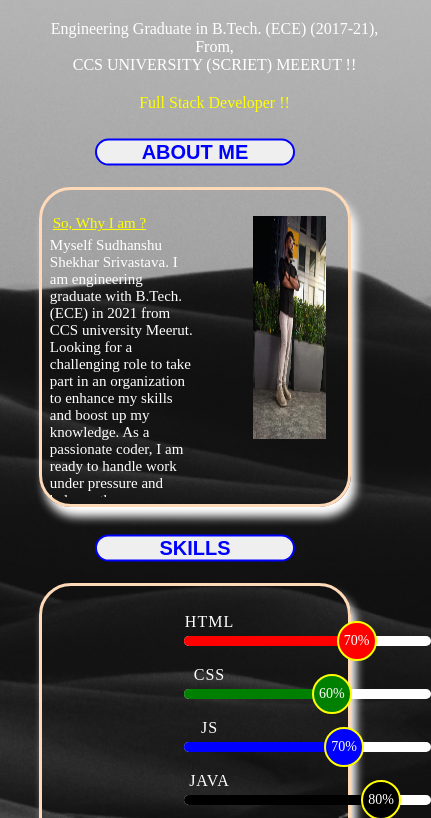
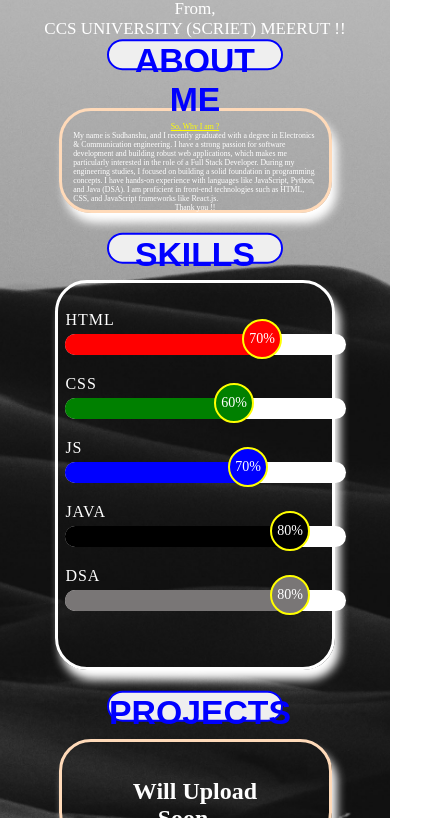
Before and after one commit to sudhanshu735591/Portfolio-Website, a plain HTML site: page index.html in a window 390 px wide. Shown: the part 204-1022 px from the top of the page, 431 px wide, since content can reach past the window. Drawn offline with Linux system fonts and the light colour scheme.

Commit message:
updated profile

```diff
--- a/css/mediaquery.css
+++ b/css/mediaquery.css
@@ -1,474 +1,123 @@
-@media (max-width:1420px){
-    .text{
-        font-size: 22px;
+@media only screen and (max-width: 1025px) {
+    .textcontainer1{
+        width: 72%;
     }
-}
-
-@media (max-width:1285px){
-    .text{
-        font-size: 21px;
+    .progress-bar {
+        background: white;
+        width: 684px;
+        height: 21px;
+        border-radius: 11px;
     }
 }
 
 
-@media (max-width:1129px){
-    .text{
-        font-size: 20px;
+@media only screen and (max-width: 769px) {
+    .box{
+        position: relative;
+        top: 10px;
+    }
+    .progress-bar {
+        background: white;
+        width: 519px;
+        height: 21px;
+        border-radius: 11px;
+    }
+    .textcontainer1 {
+        width: 72%;
+        height: 390px;
+    }
+    .grid-container {
+        font-size: 22px;
+    }
+    .textcontainer3 .submit {
+        width: 50%;
     }
 }
+@media only screen and (max-width: 426px) {
+    .container span {
+      font-size: 17px;
+    }
+    .container h1{
+        font-size: 30px;
+        margin-top: -24px;
+    }
+    .container p{
+        font-size: 17px;
+        margin-top: -24px;
+    }
+    .box{
+        position: relative;
+        top: 18px;
+    }
+    .center button {
+        width: 11rem;
+        height: 31px;
+        font-size: 4vh;
+    }
+    .progress-bar {
+        background: white;
+        width: 281px;
+        height: 21px;
+        border-radius: 11px;
+    }
+    .grid-container {
+        font-size: 12px;
+    }
 
-@media (max-width:1015px){
-    .text{
-        font-size: 19px;
-    }
-    .image>img{
-        width: 44%;
-        height: 84%;
-        margin-top: 9%;
-    }
-}
-
-@media (max-width:893px){
-    .text{
-        font-size: 18px;
-        overflow: scroll;
-
-    }
-    .image>img{
-        width: 50%;
+    input {
+        width: 220px;
     }
 
 }
 
 
-@media (max-width:798px){
-    .text{
-        font-size: 17px;
+@media only screen and (max-width: 376px){
+    .progress-bar {
+        background: white;
+        width: 244px;
+        height: 21px;
+        border-radius: 11px;
     }
-    .image>img{
-        width: 50%;
+    .textcontainer1 {
+        width: 72%;
+        height: 372px;
     }
-    .container h1{
-        font-size: 40px;
+    .grid-container {
+        font-size: 10px;
     }
-    span{
-        font-size: 26px;
-    }
-
-    .box button{
-        height: 27px;
-        width: 200px;
-        margin-top: 13%;
-        font-size: 20px;
-    }
-    .progress-bar{
-        background: white;
-        width: 573px;
-        height: 10px;
-        border-radius: 5px;
-        margin-left: 2%;
+    .textcontainer3 .submit {
+        width: 78%;
     }
 }
 
-@media (max-width:715px){
-    .text{
-        font-size: 16px;
-    }
-    .image>img{
-        width: 50%;
-    }
-
-}
-
-@media (max-width:778px) {
-    .progress-bar{
-        background: white;
-        width: 550px;
-        height: 10px;
-        border-radius: 5px;
-        margin-left: 2%;
-    }
-}
-
-@media(max-width:768px){
-    .progress-bar{
-        width: 700%;
-        margin-left: -250%;
-    }
-    .textcontainer{
-        height: 35%;
-    }
-}
-
-
-@media (max-width:755px){
-    .text{
-        font-size: 16px;
-    }
-    .image>img{
-        width: 50%;
-    }
-}
-
-
-@media (max-width:724px){
-    .text{
-        font-size: 16px;
-    }
-    .image>img{
-        width: 50%;
-
-    }
-
-
-    .progress-bar{
-        background: white;
-        width: 450px;
-        height: 10px;
-        border-radius: 5px;
-        margin-left: 13%;
-    }
-}
-
-
-@media (max-width:645px){
-    .text{
-        font-size: 15px;
+@media only screen and (max-width: 321px) {
+    .container span {
+        font-size: 14px;
     }
     .container h1{
-        font-size: 30px;
+        font-size: 23px;
+        margin-top: -30px;
     }
 
     .container p{
-        font-size: 22px;
-    }
-    .image>img{
-        width: 50%;
-        height: 75%;
-        margin-top: 12%;
+        font-size: 15px;
+        margin-top: -24px;
     }
 
-
-    .progress-bar{
+    .box{
+        position: relative;
+        top: 23px;
+    }
+    .progress-bar {
         background: white;
-        width: 440px;
-        height: 10px;
-        border-radius: 5px;
-        margin-left: 1%;
+        width: 211px;
+        height: 21px;
+        border-radius: 11px;
     }
-
-
-}
-
-@media(max-width:647px) {
-    .progress-bar{
-        background: white;
-        width: 440px;
-        height: 10px;
-        border-radius: 5px;
-        margin-left: 1%;
+    .grid-container {
+        font-size: 9px;
+    }
+    input {
+        width: 206px;
     }
 }
-
-
-@media (max-width:637px) {
-    .progress-bar{
-        width: 375px;
-    }
-    .textcontainer{
-        height: 35%;
-    }
-}
-
-
-
-@media (max-width:574px){
-    .text{
-        font-size: 14px;
-        margin-top: 12px;
-    }
-    span{
-        font-size: 22px;
-    }
-    .image>img{
-        width: 50%;
-    }
-
-    .progress-bar{
-        background: white;
-        width: 370px;
-        height: 10px;
-        border-radius: 5px;
-        margin-left: 10%;
-    }
-
-}
-
-
-
-@media (max-width:537px){
-    .text{
-        font-size: 13px;
-    }
-    .image>img{
-        width: 50%;
-    }
-    .textcontainer{
-        height:37%;
-    }
-}
-
-
-@media (max-width:512px){
-    .text{
-        font-size: 13px;
-    }
-    .textcontainer{
-        height: 26%;
-    }
-    .image>img{
-        width: 50%;
-    }
-
-}
-
-@media(max-width:542px){
-    .progress-bar{
-        background: white;
-        width: 300px;
-        height: 10px;
-        border-radius: 5px;
-    }
-    .textcontainer{
-        height: 349px;
-    }
-}
-
-@media (max-width:498px){
-    .text{
-        font-size: 12px;
-    }
-    .textcontainer{
-        height: 35%;
-    }
-    .container span{
-        font-size: 18px;
-    }
-
-    .container h1{
-        font-size: 29px;
-    }
-    .container p{
-        font-size: 20px;
-    }
-    .image>img{
-        width: 50%;
-    }
-
-}
-
-
-
-@media (max-width:461px){
-    .text{
-        font-size: 12px;
-    }
-    .textcontainer{
-        height: 35%;
-    }
-    .image>img{
-        width: 50%;
-    }
-
-}
-
-@media (max-width:445px){
-    .text{
-        font-size: 11px;
-    }
-    .textcontainer{
-        height: 35%;
-    }
-    .image>img{
-        width: 50%;
-    }
-    .progress-bar{
-        width: 268px;
-    }
-}
-
-@media(max-width:426px){
-    .progress-bar{
-        margin-left: -2%;
-    }
-}
-
-@media(max-width:376px){
-    .progress-bar{
-        margin-left: -174%;
-    }
-}
-
-
-
-@media (max-width:409px){
-    .text{
-        font-size: 15px;
-    }
-    .textcontainer{
-        height: 19%;
-    }
-    .image>img{
-        width: 50%;
-    }
-    .why{
-        margin-left: 2%;
-    }
-
-    .container span{
-        font-size: 16px;
-    }
-
-
-
-    .container h1{
-        font-size: 24px;
-    }
-    .container p{
-        font-size: 16px;
-    }
-}
-
-@media(max-width:408px){
-    .textcontainer{
-        height: 20rem;
-
-    }
-}
-
-@media(max-width:397px){
-    .progress-bar{
-        width: 500%;
-    }
-    .container{
-        margin-left: 10%;
-    }
-}
-
-
-
-@media (max-width:354px){
-    /* .text{
-        font-size: 12px;
-    } */
-    .textcontainer{
-        height: 30%;
-    }
-    .image>img{
-        width: 50%;
-        height: 60%;
-        margin-top: 30%;
-    }
-
-}
-
-
-@media (max-width:346px) {
-    .container span{
-        font-size: 13px;
-    }
-    .container h1{
-        font-size: 18px;
-        margin-top: -7%;
-    }
-    .container p{
-        font-size: 12px;
-        word-spacing: 20%;
-    }
-
-}
-
-@media (max-width:378px){
-    .progress-bar {
-        width: 430%;
-    }
-}
-
-
-@media (max-width:354px){
-  .textcontainer{
-    height: 20rem;
-  }
-  .progress-bar{
-    width: 400%;
-  }
-}
-
-
-@media(max-width:310px){
-    .progress-bar{
-        width: 350%;
-    }
-}
-
-
-@media(max-width:276px){
-    .progress-bar{
-        width: 300%;
-    }
-}
-
-
-
-@media (max-width:295px){
-    .image>img{
-        width: 50%;
-    }
-}
-
-
-@media (max-width:594px){
-    form input{
-        font-size: 100%;
-
-    }
-    .textcontainer1 label{
-        font-size: 170%;
-
-    }
-}
-
-
-
-
-
-
-
-
-
-
-
-
-
-
-
-
-
-
-
-
-
-
-
-
-
-/*
-@media screen and (max-width: 400px) {
-    .textcontainer {
-      flex-direction: column;
-    }
-
-    .textcontainer div{
-      width: 100%;
-    }
-} */
--- a/css/style.css
+++ b/css/style.css
@@ -22,6 +22,7 @@ nav{
     width: 100%;
     font-weight: bolder;
 }
+
 nav ul{
     float: right;
     margin-right: 20px;
@@ -60,10 +61,7 @@ nav ul li a{
 #check{
     display: none;
 }
-/*
-.banner{
-    position: stificky;
-} */
+
 
 @media (max-width:952px){
     nav ul li a{
@@ -104,7 +102,10 @@ nav ul li a{
 .container{
     text-align: center;
     font-size: 30px;
-    position: relative;
+}
+
+.textcontainer1 .container .skills h2{
+    text-align: left;
 }
 
 .container span{
@@ -117,16 +118,15 @@ nav ul li a{
 }
 
 .box{
-    padding-top: 7%;
+    padding-top: 5%;
     position: relative;
 }
 
 
 .why{
-    margin-left: 29%;
+    text-align: center;
     color: yellow;
     text-decoration: underline;
-    line-height: 1.8;
 }
 .center {
     margin: 0;
@@ -147,46 +147,42 @@ nav ul li a{
     height: 48px;
     color: blue;
     border: 2px solid blue;
-
 }
 
 
 .textcontainer{
-    display: flex;
-    flex-direction: row;
     border: 3px solid peachpuff;
-    margin-top: 3rem;
     border-radius: 2rem;
-    text-align:left;
     box-shadow: 5px 10px 10px;
-    height: 400px;
-    padding: 2%;
-    width: 80%;
-    margin-left: 10%;
+    height: 27vw;
+    padding: 3%;
+    width:70%;
+    margin: auto;
+    margin-top: 49px;
 }
 
 
 .text{
-    font-size: 23px;
-    width: 50%;
+    font-size: 2vw;
 }
+
 
 .thank{
     text-align: center;
 }
-.image{
-    width: 50%;
-}
 
 
 
+.textcontainer1{
+    border: 3px solid;
+    border-radius: 2rem;
+    box-shadow: 5px 10px 10px;
+    padding: 2%;
+    width: 70%;
+    margin: auto;
+    margin-top: 3rem;
+}
 
-.image>img{
-    height: 100%;
-    width: 40%;
-    margin-top: 2px;
-    margin-left: 40%;
-}
 
 .skills h2{
     font-weight: 400;
@@ -199,15 +195,15 @@ nav ul li a{
 
 .progress-bar{
     background: white;
-    width: 600px;
-    height: 10px;
-    border-radius: 5px;
+    width: 943px;
+    height: 21px;
+    border-radius: 11px;
 }
 
 
 
 .progress-bar div{
-    height: 10px;
+    height: 21px;
     border-radius: 10px;
     width: 0%;
 }
@@ -285,62 +281,55 @@ nav ul li a{
     }
 }
 
-.textcontainer1{
-    display: flex;
-    flex-direction: row;
-    border: 3px solid;
-    margin-top: 3rem;
-    border-radius: 2rem;
-    text-align:left;
-    box-shadow: 5px 10px 10px;
-    padding: 2%;
-    width: 80%;
-    margin-left: 10%;
-}
+
 
 
 .grid-container {
-    /* grid-template-columns: 100px 50px 100px;
-    grid-template-rows: 80px auto 80px;
-    column-gap: 10px;
-    row-gap: 15px; */
+
     text-align: center;
     align-items: center;
     padding: 10%;
-    font-size: x-large;
+    font-size: 30px;
   }
 
-/*
-  .grid-item {
-    padding: 20px;
-    font-size: 30px;
-    text-align: center;
-  }
 
-.projectimage{
-    justify-content: left;
-}
-
-.textcontainer1 label{
-    font-size: 200%;
-} */
-
-form input{
-    /* color: black; */
+input{
     border-radius: 4px;
     font-size: 160%;
     color: black;
     text-align: center;
+    align-items: center;
 }
 
-.textcontainer1 .submit{
+
+
+form{
+    text-align: center;
+}
+
+.textcontainer3 .submit{
     border: 2px solid blue;
     background-color: blue;
     color: yellowgreen;
-    width: 30%;
+    width: 25%;
     justify-content: center;
     border-radius: 20%;
     position: relative;
-    left: 40%;
+    left: 4%;
     cursor: pointer;
 }
+
+
+label{
+    font-size: 5vh;
+}
+
+.textcontainer3{
+    border: 3px solid;
+    border-radius: 2rem;
+    box-shadow: 5px 10px 10px;
+    padding: 2%;
+    width: 70%;
+    margin: auto;
+    margin-top: 3rem;
+}
--- a/index.html
+++ b/index.html
@@ -35,12 +35,13 @@
             <span>In the journey of Learning!! Learning !! & Learning!!</span>
             <br><br>
             <h1>Hey There!! I'm Sudhanshu</h1><br>
-            <p>Engineering Graduate in B.Tech. (ECE) (2017-21),<br> From,</p>
-
-            <P>CCS UNIVERSITY (SCRIET) MEERUT !!</P>
-            <div class="mynamepic">
+            <p>Engineering Graduate in B.Tech. (ECE) (2017-21),
+                <br> From,
+                <br>
+                CCS UNIVERSITY (SCRIET) MEERUT !!
+            <!-- <div class="mynamepic">
                 <p class="swingimage" id="fsd">Full Stack Developer !! </p>
-            </div>
+            </div> -->
         </div>
 
         <div class="box" id="aboutme">
@@ -52,27 +53,25 @@
         <div class="textcontainer">
             <div class="text">
                 <p class="why">So, Why I am ?</p>
-                Myself Sudhanshu Shekhar Srivastava. I am engineering graduate with B.Tech. (ECE) in 2021 from CCS
-                university Meerut. Looking for a challenging role to take part in an organization to enhance my skills
-                and boost up my knowledge. As a passionate coder, I am ready to handle work under pressure and balance
-                the envioronment at any circumstances. My Entheusiasm towards coding is letting me provide confidence
-                against challenging task to develop myself under pressure, I am pretty much sure that I will deliver the
-                task on or before timeline. My goal is to develop the organizaton as per my knowledge and behalf.<br>
+                My name is Sudhanshu, and I recently graduated with a degree
+                in Electronics & Communication engineering. I have a strong passion for software development and
+                building robust web applications, which makes me particularly interested in the role of a Full
+                Stack Developer. During my engineering studies, I focused on building a solid foundation in programming concepts. I have hands-on experience with languages like JavaScript,
+                Python, and Java (DSA). I am proficient in front-end technologies such as HTML, CSS, and
+                JavaScript frameworks like React.js.<br>
                 <p class="thank">Thank you !!</p>
             </div>
 
-            <div class="image">
-                <img src="./Image/my photo.jpg" alt="Sudhanshu">
-            </div>
         </div>
 
-        <div class="box" id="skills">
+      <div class="box" id="skills">
             <div class="center">
                 <button>SKILLS</button>
             </div>
         </div>
 
-        <div class="textcontainer">
+
+        <div class="textcontainer1">
             <div class="container">
                 <div class="skills">
                     <h2>HTML</h2>
@@ -116,19 +115,6 @@
         <div class="textcontainer">
             <div class="grid-container">
                 <h1>Will Upload Soon....</h1>
-                <!-- <div class="grid-item">
-                    <a href="http://172.32.200.1:1000/fgtauth?05247dfb80d62c41"><img src="/Image/project image.png"
-                            class="prjectimage" style="position: absolute; left: 24%;" height="90px"></a>
-                </div> -->
-                <!-- <div class="grid-item">
-                    <a href="http://172.32.200.1:1000/fgtauth?05247dfb80d62c41"><img src="/Image/project image.png"
-                            class="prjectimage" height="90px"></a>
-                </div>
-
-                <div class="grid-item">
-                    <a href="http://172.32.200.1:1000/fgtauth?05247dfb80d62c41"><img src="/Image/project image.png"
-                            class="prjectimage" height="90px"></a>
-                </div> -->
             </div>
         </div>
 
@@ -139,24 +125,19 @@
             </div>
         </div>
 
-        <div class="textcontainer1">
+
+        <div class="textcontainer3">
             <form>
                 <label for="name">Name:</label>
                 <input type="text" id="fname" name="name" placeholder="Enter Your Name" required><br><br>
                 <label for="email">Email:</label>
                 <input type="email" id="email" name="email" placeholder="Enter Your Email" required><br><br>
-
                 <label for="email">Contact:</label>
                 <input type="number" id="Number" name="Number" placeholder="Contact Details" required><br><br>
-
-
                 <input type="submit" value="Submit" class="submit">
             </form>
-
         </div>
-
     </div>
-
 </body>
 
 </html>
```
